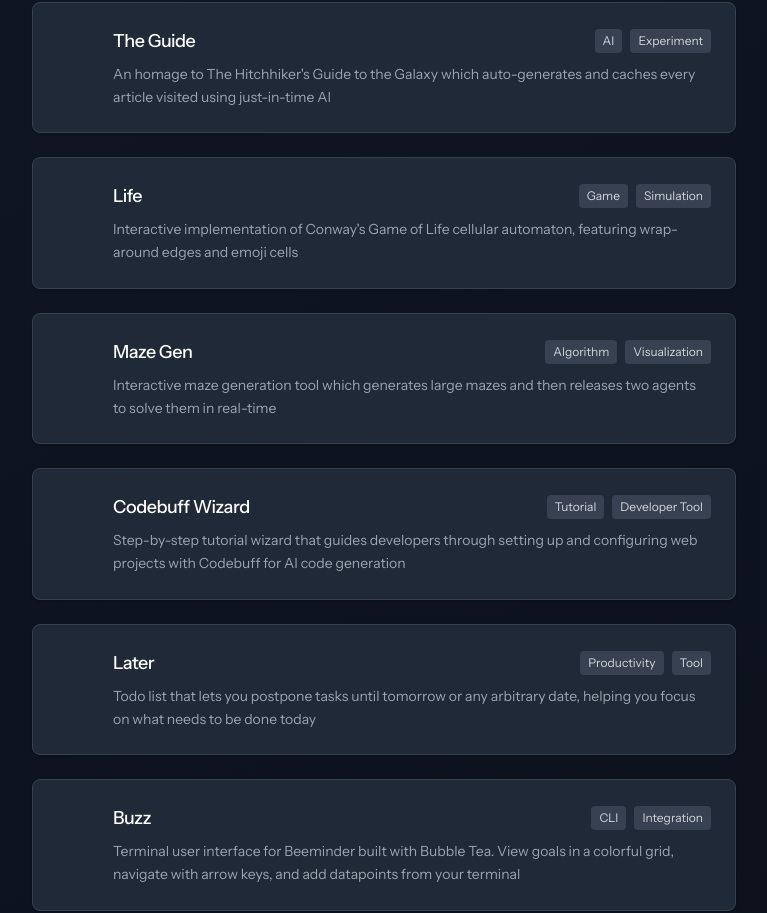
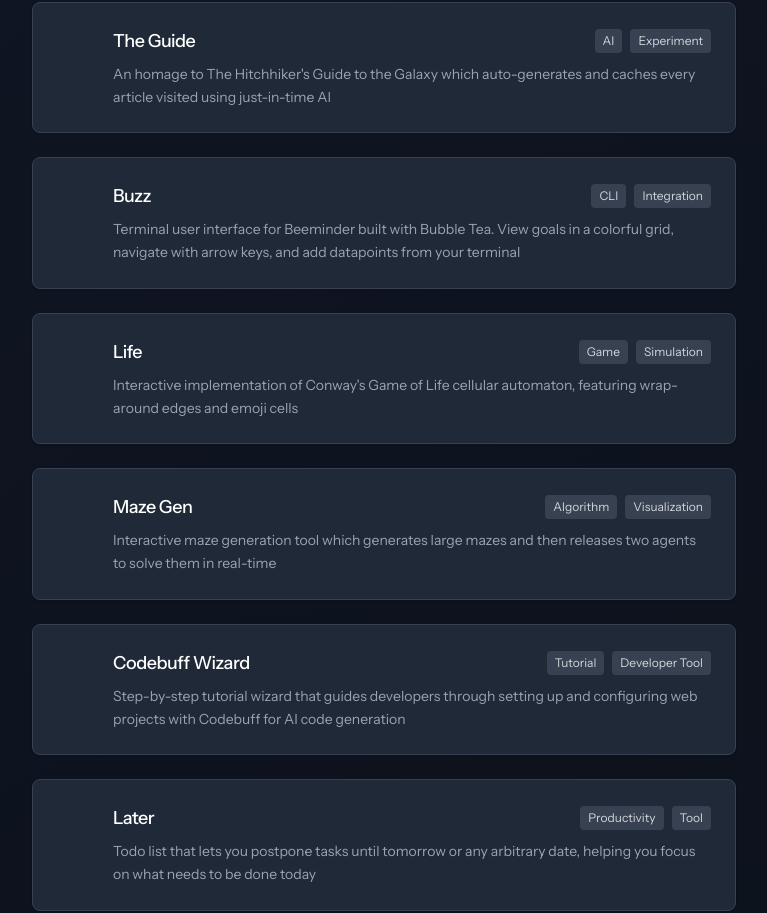
Before and after one commit to narthur/narthur.github.io, a SvelteKit app: page / in a window 1280 px wide. Shown: the part 1586-2499 px from the top of the page, without its empty margins (256-1023 px from the left). Built offline with nearby package versions, Linux system fonts and the light colour scheme; some icons are missing.

Commit message:
Add sort property to Buzz project entry for consistent display order
Co-authored-by: narthur <4655422+narthur@users.noreply.github.com>

```diff
--- a/src/components/ProjectList.svelte
+++ b/src/components/ProjectList.svelte
@@ -137,7 +137,8 @@
 			description:
 				'Terminal user interface for Beeminder built with Bubble Tea. View goals in a colorful grid, navigate with arrow keys, and add datapoints from your terminal',
 			icon: 'mdi:console',
-			tags: ['CLI', 'Integration']
+			tags: ['CLI', 'Integration'],
+			sort: 10
 		}
 	];
 </script>
```
